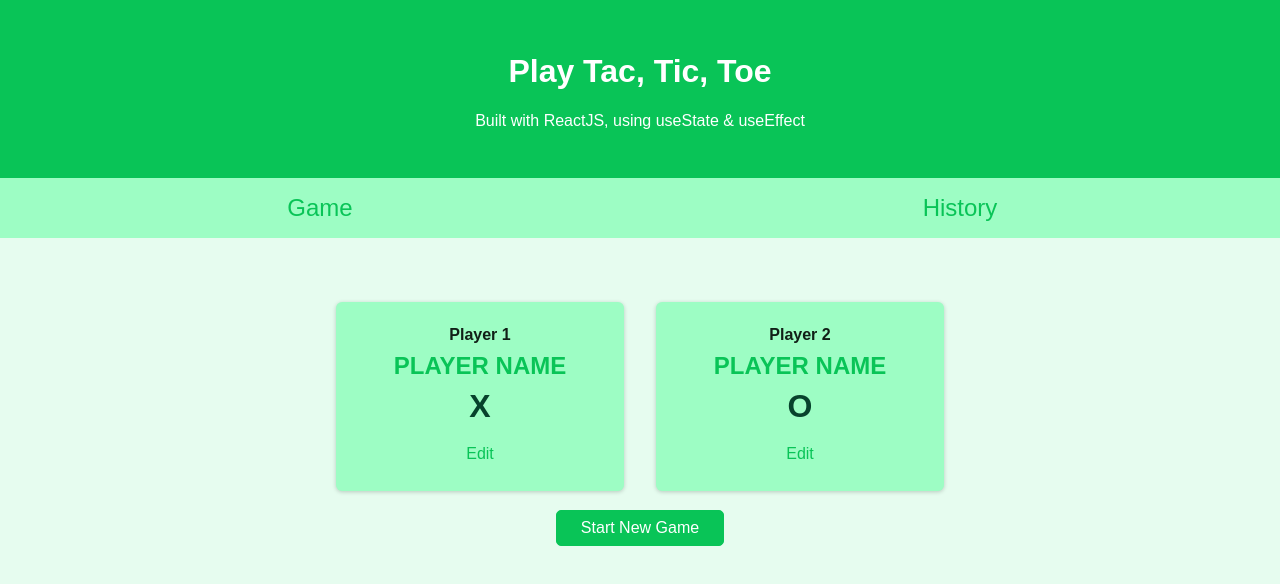
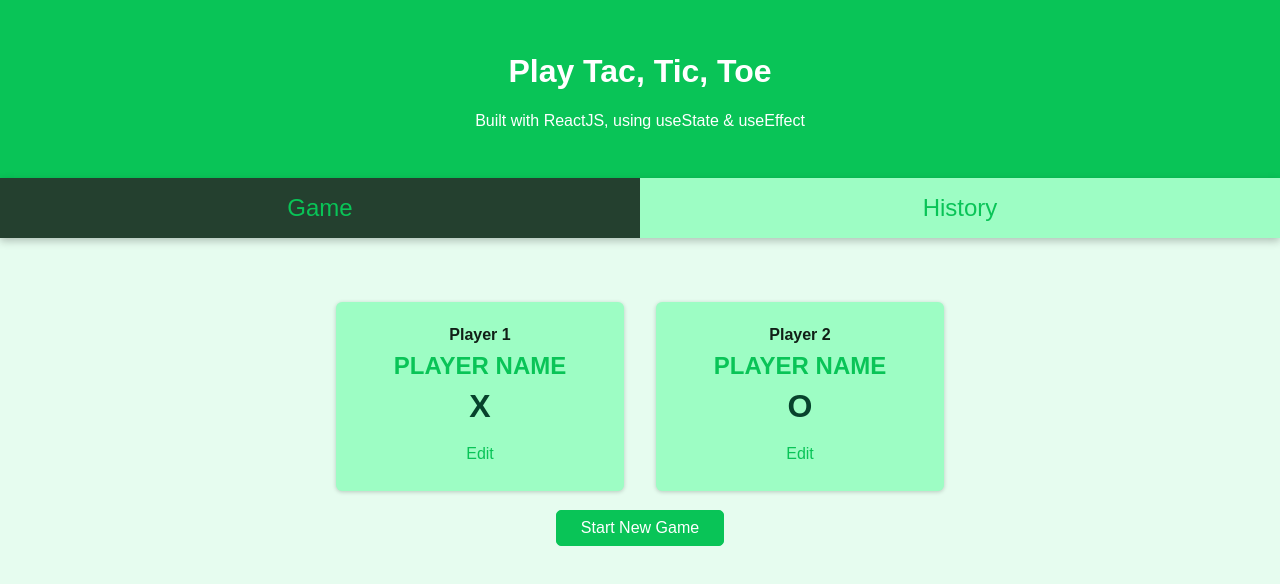
Before and after one commit to hoanghuy1409/tactictoe-reactjs, a React (Create React App) app: page / in a window 1280 px wide. Shown: the top 584 px of the page. Built offline with nearby package versions, Linux system fonts and the light colour scheme; no server answers.

Commit message:
active nav effect

```diff
--- a/public/index.html
+++ b/public/index.html
@@ -24,7 +24,7 @@
       work correctly both with client-side routing and a non-root public URL.
       Learn how to configure a non-root public URL by running `npm run build`.
     -->
-    <title>React App</title>
+    <title>Tac Tic Toe</title>
   </head>
   <body>
     <noscript>You need to enable JavaScript to run this app.</noscript>
--- a/src/App.css
+++ b/src/App.css
@@ -187,6 +187,7 @@ nav {
   margin: 0;
   padding: 0;
   width: 100%;
+  box-shadow: rgba(0, 0, 0, 0.24) 0px 3px 8px;
 }
 
 nav ul {
@@ -207,6 +208,10 @@ nav ul a {
   color: rgb(9, 196, 87);
   cursor: pointer;
   text-decoration: none;
+}
+
+.active {
+  background-color: #24402f;
 }
 
 #history {
--- a/src/App.js
+++ b/src/App.js
@@ -1,7 +1,7 @@
 /* eslint-disable react-hooks/exhaustive-deps */
 import React from "react";
 import { useState, useEffect } from "react";
-import { BrowserRouter as Router, Routes, Route, Link } from "react-router-dom";
+import { BrowserRouter as Router, Routes, Route, NavLink } from "react-router-dom";
 import "./App.css";
 import Header from "./components/Header";
 import Form from "./components/Form";
@@ -170,8 +170,8 @@ const App = () => {
       <Header onCancel={onCancel} toggleForm={toggleForm} />
       <nav>
         <ul>
-          <Link to="/">Game</Link>
-          <Link to="/history">History</Link>
+          <NavLink to="/" className={(navData) => navData.isActive ? "active" : "" }>Game</NavLink>
+          <NavLink to="/history" className={(navData) => navData.isActive ? "active" : "" }>History</NavLink>
         </ul>
       </nav>
       <Routes>
--- a/src/components/History.js
+++ b/src/components/History.js
@@ -6,25 +6,31 @@ const History = ({collectionRef}) => {
   const [list, setList] = useState([]);
 
   useEffect(() => {
+    let mounted = true;
     getDocs(collectionRef)
       .then(res => {
-        setList(
-          res.docs.map(item => {
-            return item.data()
-          })
-        )
+        if (mounted) {
+          setList(
+            res.docs.map(item => {
+              return item.data()
+            })
+          )
+        }
       })
       .catch(() => console.log('Fail'))
+    return () => mounted = false;
   }, []);
 
   return (
     <div id="history">
       <table>
-        <tbody>
+        <thead>
           <tr>
             <th>Win</th>
             <th>Lose</th>
           </tr>
+        </thead>
+        <tbody>
           {list.map((item, index) => {
             return (
               <Fragment key={index}>
--- a/src/index.css
+++ b/src/index.css
@@ -1,3 +1,7 @@
+#root {
+  width: 100vw;
+}
+
 body {
   margin: 0;
   font-family: "PT Sans", sans-serif;
```
Also changed, not shown: 1 other file (tests, documents, lock files or other folders).
